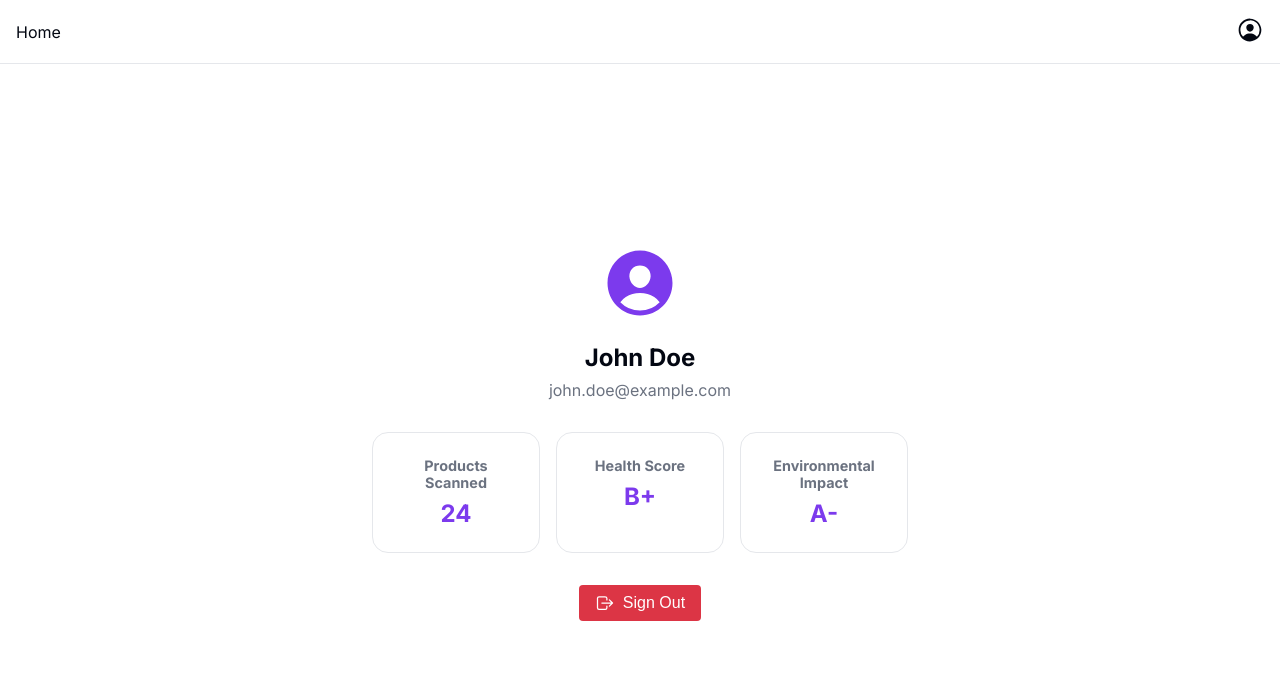
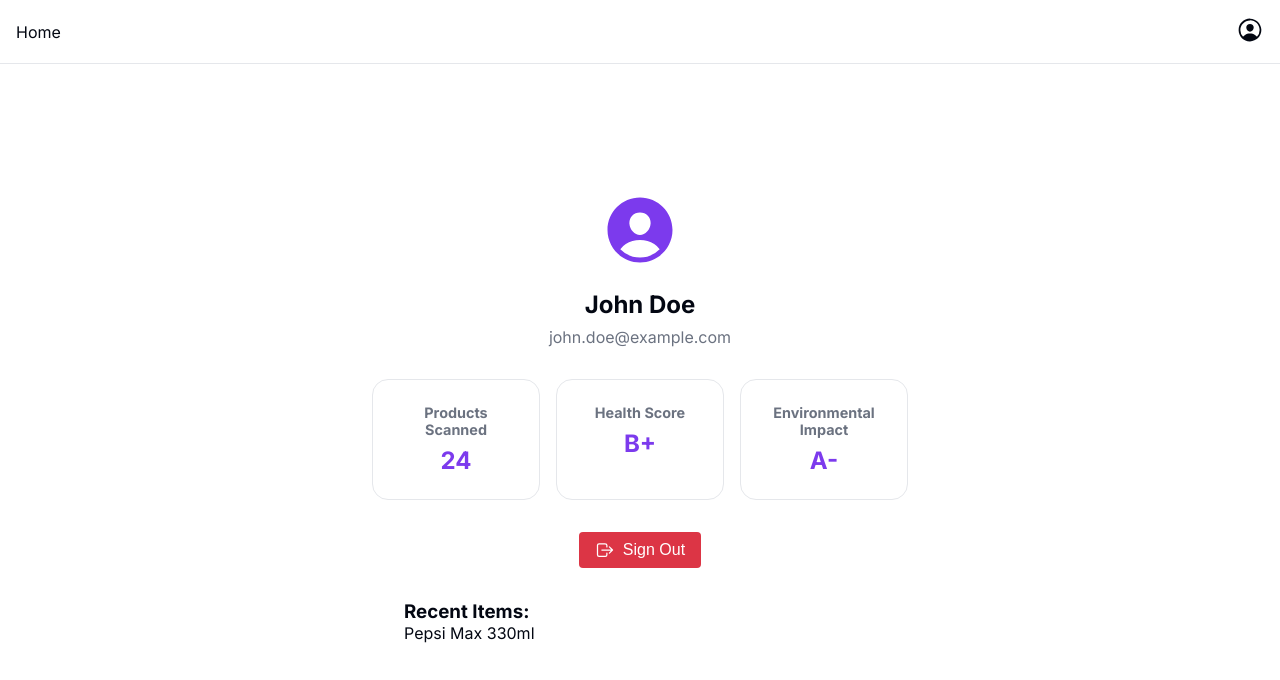
Before and after one commit to evisos-ons/ibm-hackathon-2025, a Next.js app: page /profile in a window 1280 px wide. Shown: the top 680 px of the page. Built offline with nearby package versions, Linux system fonts and the light colour scheme.

Commit message:
class expanded

```diff
--- a/pages/profile.js
+++ b/pages/profile.js
@@ -49,7 +49,8 @@ export default function ProfilePage() {
           </div>
 
           <div className={styles.recentlyScanned}>
-
+            <h3>Recent Items:</h3>
+            <p>Pepsi Max 330ml</p>
           </div>
         </div>
       </main>
--- a/styles/page.module.css
+++ b/styles/page.module.css
@@ -1191,3 +1191,9 @@
 .logoutButton:hover {
   background: #bb2d3b;
 }
+
+.recentlyScanned {
+  max-width: 600px;
+  margin: 0 auto;
+  padding: 2rem;
+}
```
